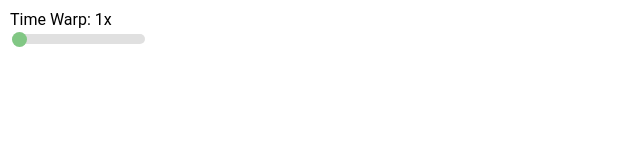
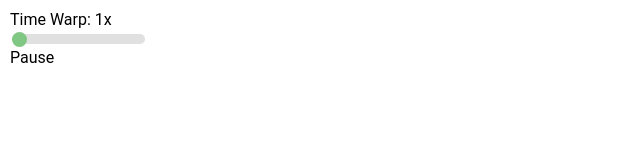
Before and after one commit to kkingsbe/OrbitSimJS, a plain HTML site: page index.html in a window 1280 px wide. Shown: the full height of the page, 0-640 px from the left. Drawn offline with nearby package versions, Linux system fonts and the light colour scheme.

Commit message:
Update index.html

```diff
--- a/index.html
+++ b/index.html
@@ -14,6 +14,7 @@
           <p id="timesliderval" >Time Warp: 1x</p>
           <input type="range" min="0" max="10" value="0" class="slider" id="time-slider">
         </div>
+        <div class="btn">Pause</div>
       </div>
       <div class="viewport" id="viewport">
 
```
